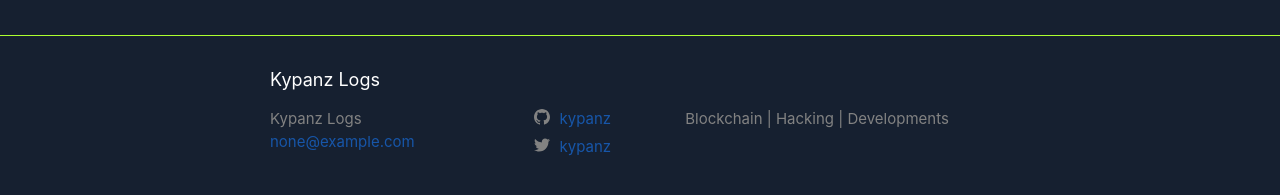
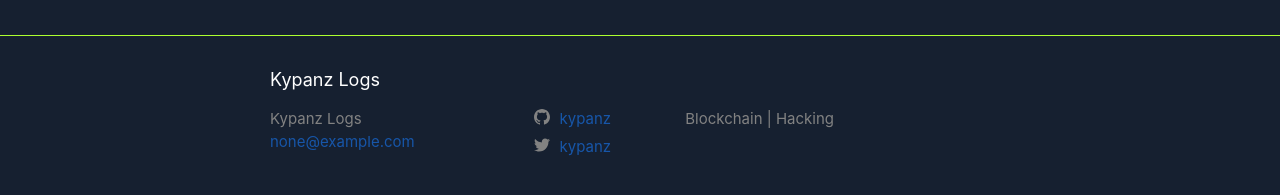
Before and after one commit to kypanz/kypanz.github.io, a Jekyll site: the page built from index.markdown, in a window 1280 px wide. Shown: the part 682-877 px from the top of the page. Built offline with Jekyll 4.4.1, drawn with Linux system fonts in a browser that asks for light colours.

Commit message:
cambiando texto

```diff
--- a/_config.yml
+++ b/_config.yml
@@ -21,7 +21,7 @@
 title: Kypanz Logs
 email: none@example.com
 description: >- # this means to ignore newlines until "baseurl:"
-  Blockchain | Hacking | Developments
+  Blockchain | Hacking
 baseurl: "" # the subpath of your site, e.g. /blog
 url: "" # the base hostname & protocol for your site, e.g. http://example.com
 twitter_username: kypanz
```
